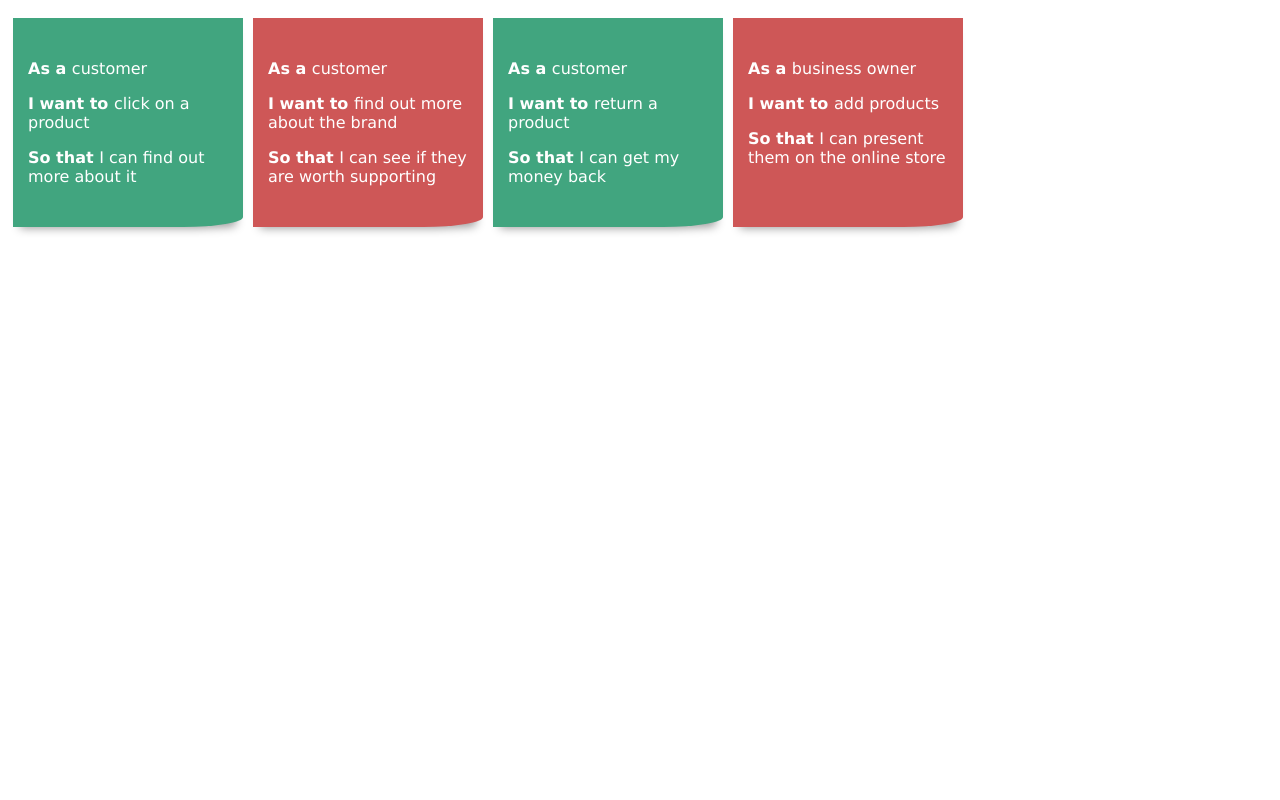
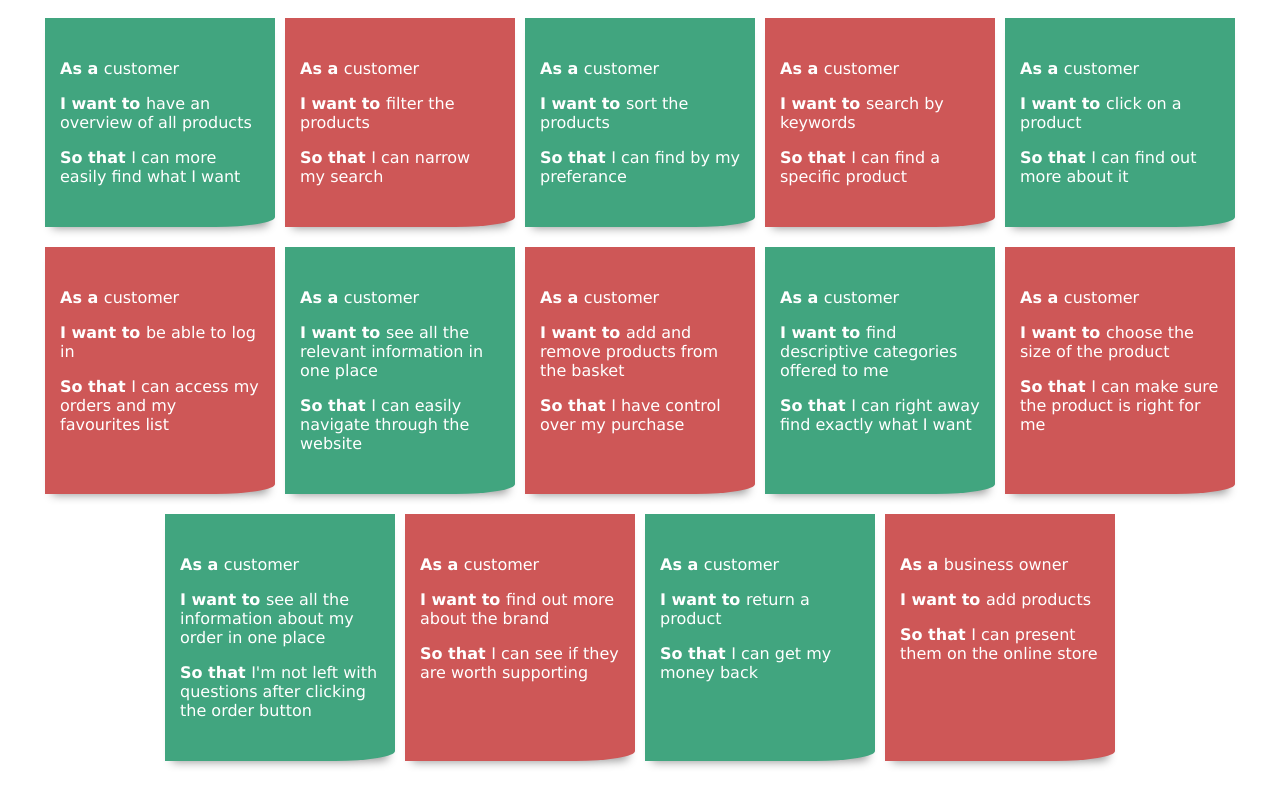
Before and after one commit to mariajalmeida/user-stories, a plain HTML site: page index.html in a window 1280 px wide. Drawn offline with Linux system fonts and the light colour scheme.

Commit message:
Stories added.

```diff
--- a/index.html
+++ b/index.html
@@ -13,8 +13,58 @@
     <main>
         <div class="sticky_note">
             <p>As a <span>customer</span></p>
+            <p>I want to <span>have an overview of all products</span></p>
+            <p>So that <span>I can more easily find what I want</span></p>
+        </div>
+        <div class="sticky_note">
+            <p>As a <span>customer</span></p>
+            <p>I want to <span>filter the products</span></p>
+            <p>So that <span>I can narrow my search</span></p>
+        </div>
+        <div class="sticky_note">
+            <p>As a <span>customer</span></p>
+            <p>I want to <span>sort the products</span></p>
+            <p>So that <span>I can find by my preferance</span></p>
+        </div>
+        <div class="sticky_note">
+            <p>As a <span>customer</span></p>
+            <p>I want to <span>search by keywords</span></p>
+            <p>So that <span>I can find a specific product</span></p>
+        </div>
+        <div class="sticky_note">
+            <p>As a <span>customer</span></p>
             <p>I want to <span>click on a product</span></p>
             <p>So that <span>I can find out more about it</span></p>
+        </div>
+        <div class="sticky_note">
+            <p>As a <span>customer</span></p>
+            <p>I want to <span>be able to log in</span></p>
+            <p>So that <span>I can access my orders and my favourites list</span></p>
+        </div>
+        <div class="sticky_note">
+            <p>As a <span>customer</span></p>
+            <p>I want to <span>see all the relevant information in one place</span></p>
+            <p>So that <span>I can easily navigate through the website</span></p>
+        </div>
+        <div class="sticky_note">
+            <p>As a <span>customer</span></p>
+            <p>I want to <span>add and remove products from the basket</span></p>
+            <p>So that <span>I have control over my purchase</span></p>
+        </div>
+        <div class="sticky_note">
+            <p>As a <span>customer</span></p>
+            <p>I want to <span>find descriptive categories offered to me</span></p>
+            <p>So that <span>I can right away find exactly what I want</span></p>
+        </div>
+        <div class="sticky_note">
+            <p>As a <span>customer</span></p>
+            <p>I want to <span>choose the size of the product</span></p>
+            <p>So that <span>I can make sure the product is right for me</span></p>
+        </div>
+        <div class="sticky_note">
+            <p>As a <span>customer</span></p>
+            <p>I want to <span>see all the information about my order in one place</span></p>
+            <p>So that <span>I'm not left with questions after clicking the order button</span></p>
         </div>
         <div class="sticky_note">
             <p>As a <span>customer</span></p>
--- a/style.css
+++ b/style.css
@@ -4,6 +4,7 @@ main {
     font-family: Verdana, Tahoma, sans-serif;
     font-size: 16px;
     display: flex;
+    justify-content: center;
     flex-wrap: wrap;
 }
 
```
